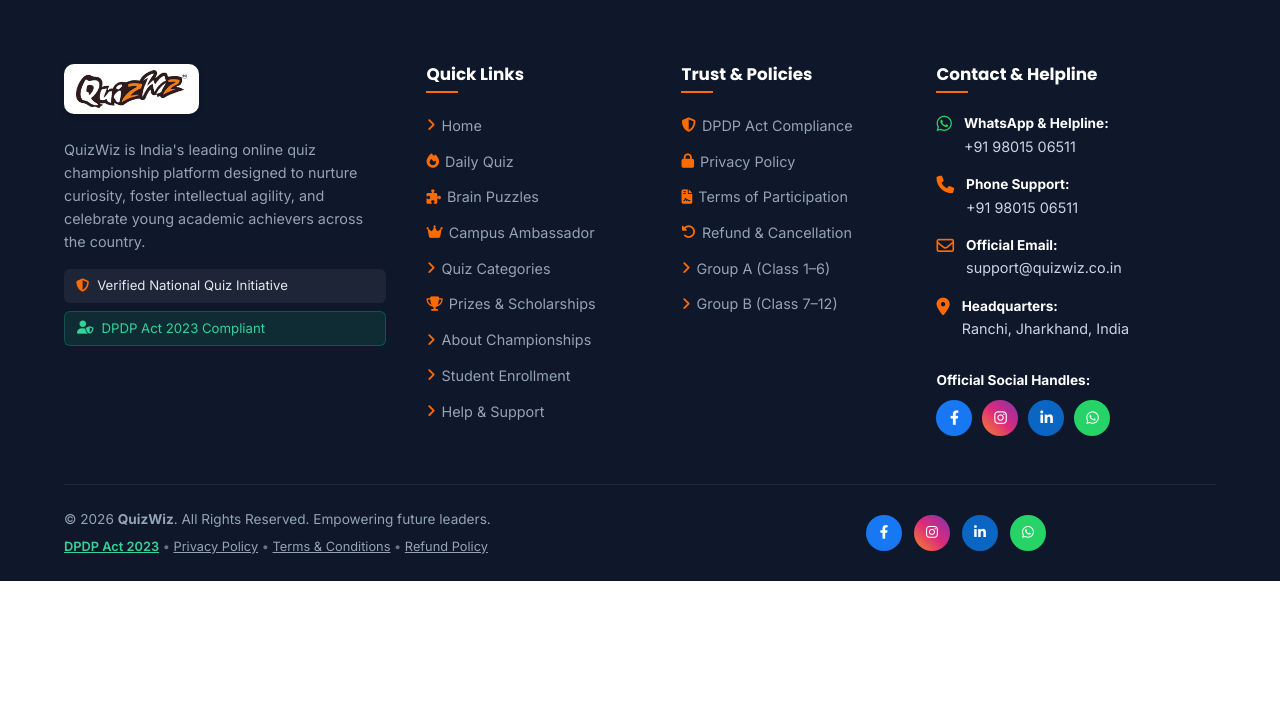
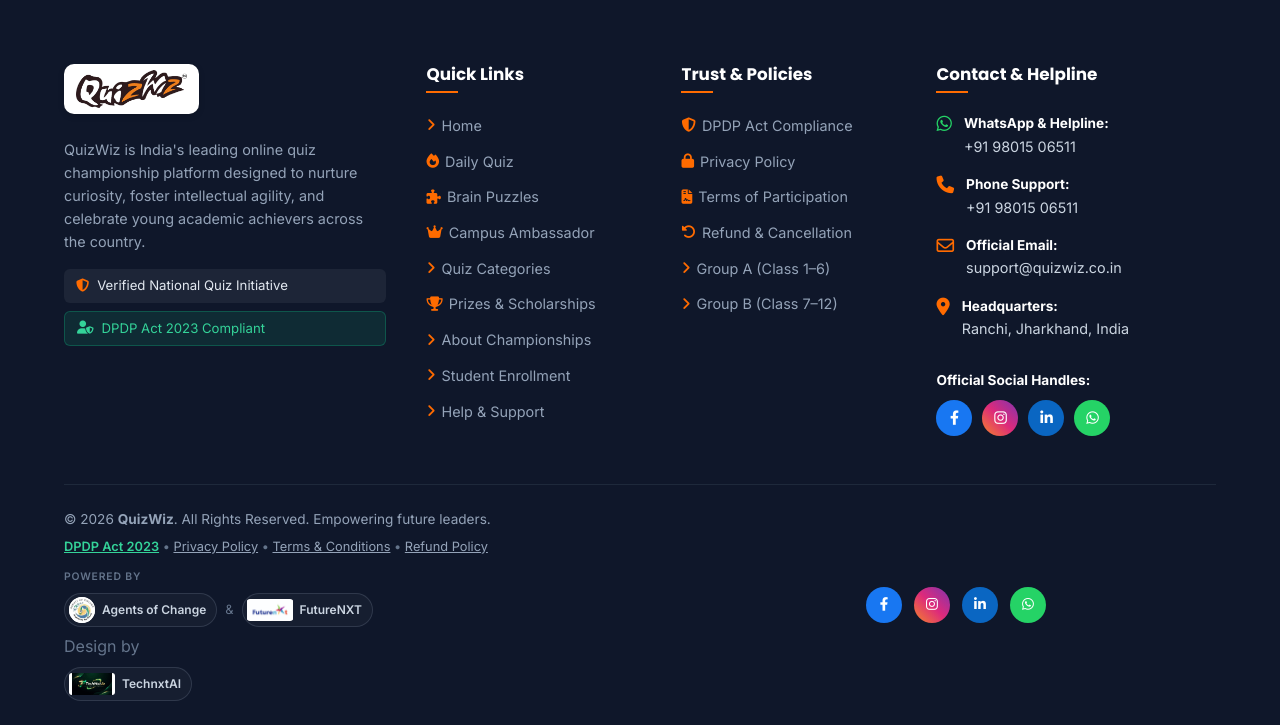
Before and after one commit to fnxtinterns-Main/Quizwiz, a PHP site: page /enroll.php in a window 1280 px wide. Shown: the part 2380-3105 px from the top of the page. Before the commit the page ends 2961 px from the top, so only its background shows below. Run offline with PHP 8.4, Linux system fonts and the light colour scheme.

Commit message:
Added logos in footer

```diff
--- a/assets/css/style.css
+++ b/assets/css/style.css
@@ -1328,6 +1328,79 @@ p.lead {
   font-size: 0.85rem;
 }
 
+.footer-partner-credit {
+  display: flex;
+  flex-direction: column;
+  align-items: flex-start;
+  gap: 7px;
+  margin-top: 12px;
+  color: #94A3B8;
+  font-size: 0.8rem;
+}
+
+.footer-partner-label {
+  color: #64748B;
+  font-size: 0.65rem;
+  font-weight: 600;
+  letter-spacing: 0.08em;
+  text-transform: uppercase;
+}
+
+.footer-partner-logos {
+  display: flex;
+  flex-wrap: wrap;
+  align-items: center;
+  gap: 8px;
+}
+
+.footer-partner-badge {
+  display: inline-flex;
+  align-items: center;
+  gap: 7px;
+  min-height: 34px;
+  padding: 3px 10px 3px 4px;
+  border: 1px solid rgba(148, 163, 184, 0.2);
+  border-radius: var(--radius-full);
+  background: rgba(255, 255, 255, 0.03);
+  color: #CBD5E1;
+  font-size: 0.75rem;
+  font-weight: 600;
+  text-decoration: none;
+}
+
+.footer-partner-badge img {
+  display: block;
+  width: 26px;
+  height: 26px;
+  object-fit: contain;
+  border-radius: 50%;
+  background: #FFFFFF;
+}
+
+.footer-partner-badge--wide img {
+  width: 46px;
+  height: 22px;
+  border-radius: 3px;
+}
+
+.footer-partner-and {
+  color: #64748B;
+}
+
+.footer-design-credit {
+  margin: 0;
+  color: #64748B;
+}
+
+.footer-partner-credit a {
+  color: #CBD5E1;
+  text-decoration: none;
+}
+
+.footer-partner-credit a:hover {
+  color: #FFFFFF;
+}
+
 .footer-social-icons {
   display: flex;
   align-items: center;
--- a/enroll.php
+++ b/enroll.php
@@ -55,7 +55,7 @@ if ($_SERVER['REQUEST_METHOD'] === 'POST' && isset($_POST['action']) && $_POST['
             $safe_group = htmlspecialchars($group, ENT_QUOTES, 'UTF-8');
             $safe_phone = htmlspecialchars($phone, ENT_QUOTES, 'UTF-8');
 
-            // 1. Alert internal support team
+            // 1. Alert the administrator
             $internalMsg = "<h3 style='color:#1B2559;'>New Student Championship Enrollment</h3>"
                 . "<p><strong>Student Name:</strong> {$safe_name}</p>"
                 . "<p><strong>Class:</strong> " . htmlspecialchars($class) . "</p>"
@@ -64,7 +64,10 @@ if ($_SERVER['REQUEST_METHOD'] === 'POST' && isset($_POST['action']) && $_POST['
                 . "<p><strong>WhatsApp Phone:</strong> {$safe_phone}</p>"
                 . "<p><strong>Email:</strong> " . htmlspecialchars($email) . "</p>"
                 . "<p style='font-size:12px;color:#64748B;'>Submitted via quizwiz.co.in/enroll on " . date('d M Y, h:i A') . "</p>";
-            send_quizwiz_mail(EMAIL_SUPPORT, "New Championship Enrollment: {$name} ({$group})", $internalMsg, EMAIL_SUPPORT, 'QuizWiz Enrollments');
+            $admin_notification_sent = send_quizwiz_mail(EMAIL_ADMIN, "New Championship Enrollment: {$name} ({$group})", $internalMsg, EMAIL_SUPPORT, 'QuizWiz Enrollments');
+            if (!$admin_notification_sent) {
+                error_log("QuizWiz: Could not send enrollment notification to admin at " . EMAIL_ADMIN);
+            }
 
             // 2. Confirmation to student/parent from support@quizwiz.co.in
             $studentMsg = "<h2 style='color:#1B2559;margin-top:0;'>Enrollment Received, {$safe_name}!</h2>"
--- a/includes/config.php
+++ b/includes/config.php
@@ -35,6 +35,7 @@ define('WHATSAPP_URL', 'https://wa.me/919801506511?text=' . urlencode('Hello Qui
 define('EMAIL_CONNECT', getenv('SMTP_USER_CONNECT') ?: ($_ENV['SMTP_USER_CONNECT'] ?? 'connect@quizwiz.co.in'));
 define('EMAIL_SUPPORT', getenv('SMTP_USER_SUPPORT') ?: ($_ENV['SMTP_USER_SUPPORT'] ?? 'support@quizwiz.co.in'));
 define('EMAIL_CONTACT', EMAIL_SUPPORT);
+define('EMAIL_ADMIN', getenv('ADMIN_EMAIL') ?: ($_ENV['ADMIN_EMAIL'] ?? EMAIL_SUPPORT));
 
 // Hostinger Authenticated SMTP Settings (Loaded securely from .env)
 define('SMTP_HOST', getenv('SMTP_HOST') ?: ($_ENV['SMTP_HOST'] ?? 'smtp.hostinger.com'));
@@ -50,19 +51,19 @@ define('ADMIN_EXPORT_KEY', getenv('ADMIN_EXPORT_KEY') ?: ($_ENV['ADMIN_EXPORT_KE
 
 // Social Links
 $social_links = [
-    'facebook' => 'https://www.facebook.com/Quizwiz24/',
-    'instagram' => 'https://www.instagram.com/quizwiz_24/',
+    'facebook' => 'https://www.facebook.com/quizwiz.in/',
+    'instagram' => 'https://www.instagram.com/quizw.iz?dmpr=MTh0aDdkdXU5bzIwMA%3D%3D',
     'linkedin' => 'https://www.linkedin.com/company/quiz-wiz/',
     'whatsapp' => WHATSAPP_URL
 ];
 
 // Helper to determine active navigation item
-function is_active_page($page_name, $current_page) {
+function is_active_page(string $page_name, string $current_page): string {
     return ($page_name === $current_page) ? 'active' : '';
 }
 
 // Authenticated SMTP mail dispatcher via Hostinger (with native fallback)
-function send_quizwiz_mail($to, $subject, $messageHtml, $fromEmail = EMAIL_SUPPORT, $fromName = 'QuizWiz') {
+function send_quizwiz_mail(string $to, string $subject, string $messageHtml, string $fromEmail = EMAIL_SUPPORT, string $fromName = 'QuizWiz'): bool {
     if (empty($to) || !filter_var($to, FILTER_VALIDATE_EMAIL)) {
         return false;
     }
@@ -149,7 +150,7 @@ function send_quizwiz_mail($to, $subject, $messageHtml, $fromEmail = EMAIL_SUPPO
     return @mail($to, $subject, $wrappedHtml, implode("\r\n", $fallbackHeaders));
 }
 
-function claim_quizwiz_form_submission($formKey, $token) {
+function claim_quizwiz_form_submission(mixed $formKey, mixed $token): string {
     if (!is_string($formKey) || !is_string($token)
         || !preg_match('/\A[a-z0-9_-]+\z/i', $formKey)
         || !preg_match('/\A[a-f0-9]{64}\z/i', $token)) {
@@ -224,7 +225,7 @@ function claim_quizwiz_form_submission($formKey, $token) {
 }
 
 // Secure lightweight lead recorder (guarantees student registrations & inquiries are never lost)
-function record_quizwiz_lead($type, array $data) {
+function record_quizwiz_lead(string $type, array $data): void {
     $dir = __DIR__ . '/../data';
     if (!is_dir($dir)) {
         @mkdir($dir, 0755, true);
--- a/includes/footer.php
+++ b/includes/footer.php
@@ -125,6 +125,25 @@ require_once __DIR__ . '/config.php';
                         <a href="/terms" style="color: #94A3B8; text-decoration: underline;">Terms &amp; Conditions</a> &bull;
                         <a href="/refund-policy" style="color: #94A3B8; text-decoration: underline;">Refund Policy</a>
                     </div>
+                    <div class="footer-partner-credit">
+                        <span class="footer-partner-label">Powered by</span>
+                        <div class="footer-partner-logos">
+                            <div class="footer-partner-badge">
+                                <img src="/assets/images/agentsofchange-logo.webp" alt="" loading="lazy" decoding="async">
+                                <span>Agents of Change</span>
+                            </div>
+                            <span class="footer-partner-and" aria-hidden="true">&amp;</span>
+                            <a class="footer-partner-badge footer-partner-badge--wide" href="https://futurenxt.online" target="_blank" rel="noopener noreferrer">
+                                <img src="/assets/images/Futurenxt.jpeg" alt="" loading="lazy" decoding="async">
+                                <span>FutureNXT</span>
+                            </a>
+                        </div>
+                        <p class="footer-design-credit">Design by</p>
+                        <a class="footer-partner-badge footer-partner-badge--wide" href="https://technxtai.com" target="_blank" rel="noopener noreferrer" aria-label="TechnxtAI website">
+                            <img src="/assets/images/TechnxtAI.jpeg" alt="TechnxtAI" loading="lazy" decoding="async">
+                            <span>TechnxtAI</span>
+                        </a>
+                    </div>
                 </div>
                 <div class="footer-social-icons">
                     <a href="<?php echo $social_links['facebook']; ?>" target="_blank" rel="noopener noreferrer" class="social-circle-btn" style="background-color: #1877F2;" aria-label="Facebook">
```
Also changed, not shown: ambassador.php (+5 -2 lines), assets/images/Futurenxt.jpeg (added), assets/images/TechnxtAI.jpeg (added), assets/images/agentsofchange-logo.webp (added), 1 other file.
